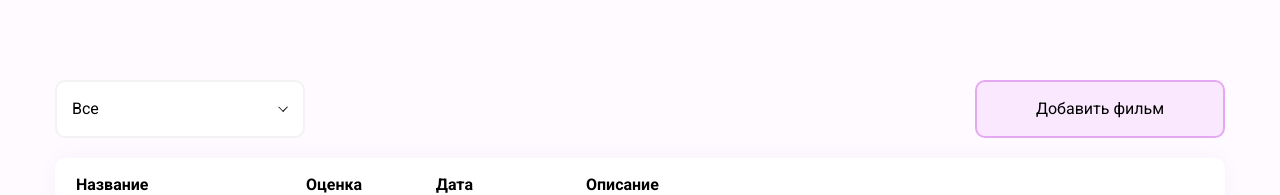
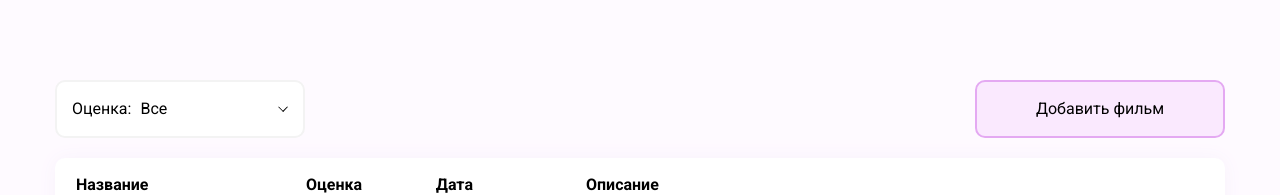
Before and after one commit to fire-insurance/WhiteSoft_Test_Assignment, a React (Create React App) app: page / in a window 1280 px wide. Shown: the top 195 px of the page. Built offline with nearby package versions, Linux system fonts and the light colour scheme.

Commit message:
added title to rating selector

```diff
--- a/src/components/MoviesTable/MoviesTable.tsx
+++ b/src/components/MoviesTable/MoviesTable.tsx
@@ -53,7 +53,10 @@ const MoviesTable = () => {
     return (
         <>
             <div className={styles['table-controls']}>
-                <RatingSelector onChoice={filterByRating} />
+                <RatingSelector
+                    onChoice={filterByRating}
+                    title='Оценка:'
+                />
                 <ProjectButton
                     text='Добавить фильм'
                     button_style={isAddingMovie ? 'disabled' : 'primary'}
```
